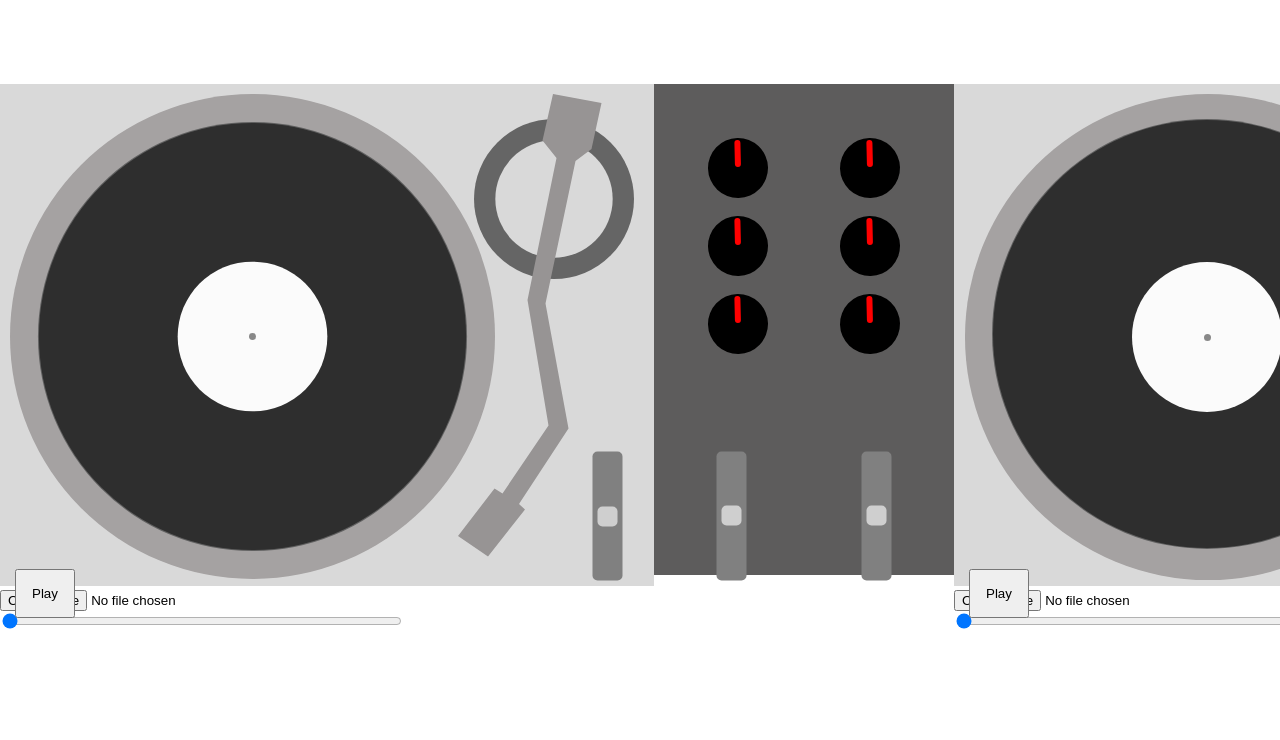
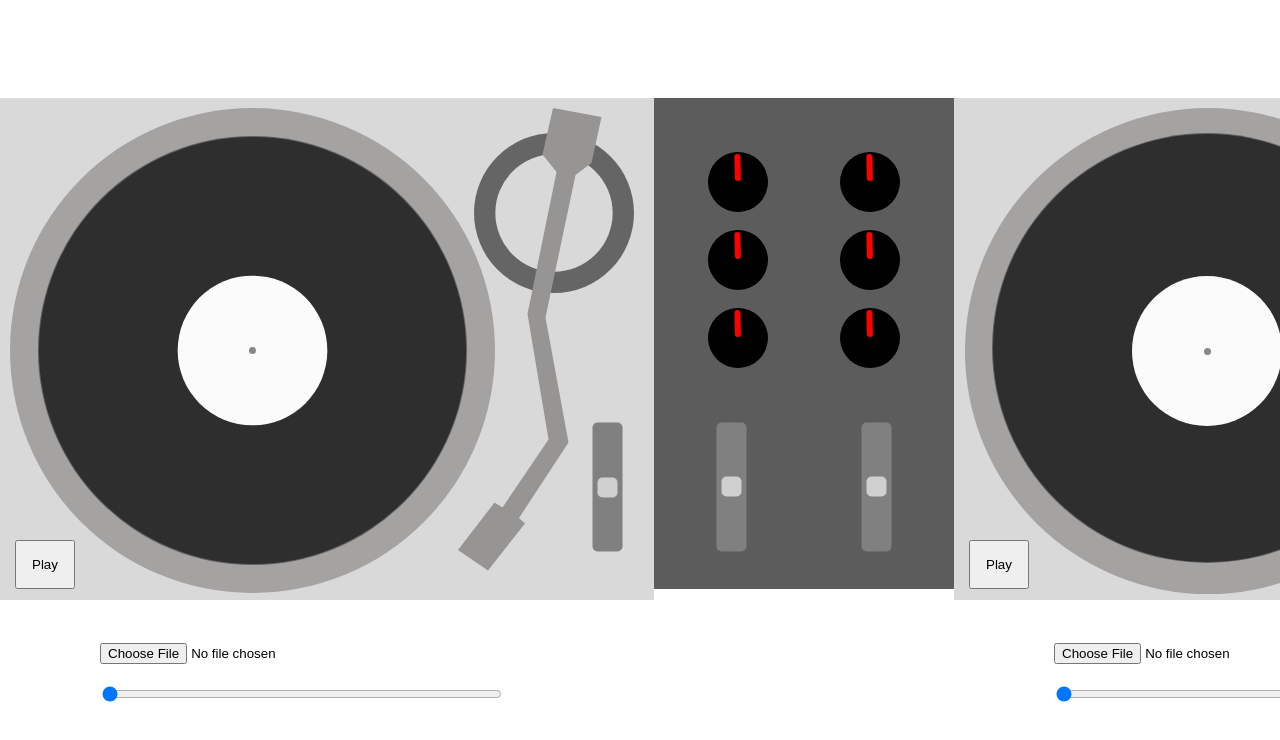
Before and after one commit to dave-forbes/dj-app, a website built with webpack: page src/index.html in a window 1280 px wide. Shown: the top 740 px of the page. Built offline with nearby package versions, Linux system fonts and the light colour scheme.

Commit message:
position file and seeking inputs below decks

```diff
--- a/src/styles.css
+++ b/src/styles.css
@@ -125,3 +125,12 @@ input[type='range'].slider::-webkit-slider-thumb {
 #seekControl-2 {
   width: 400px;
 }
+
+.input {
+  position: absolute;
+  bottom: -100px;
+  left: 100px;
+  display: flex;
+  flex-direction: column;
+  gap: 20px;
+}
```
